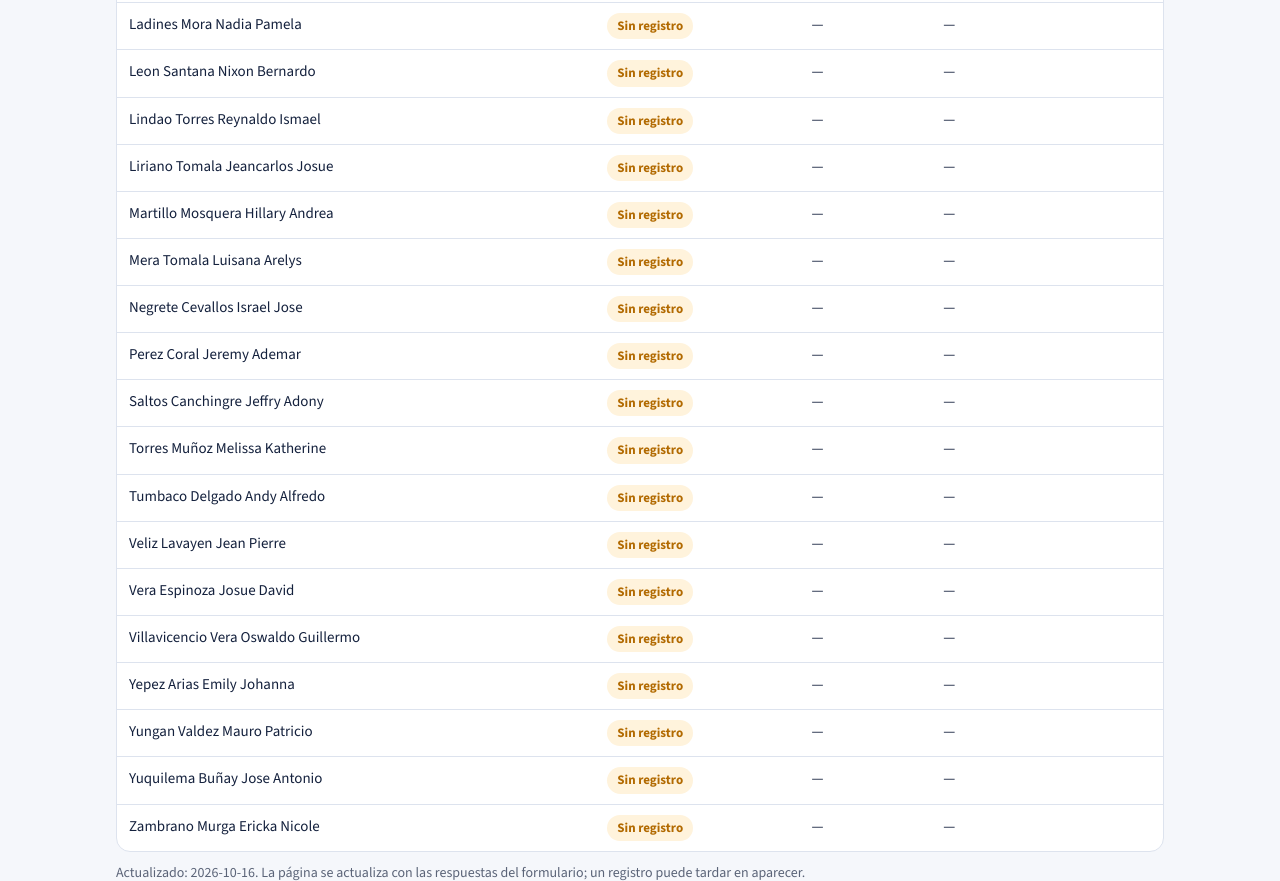
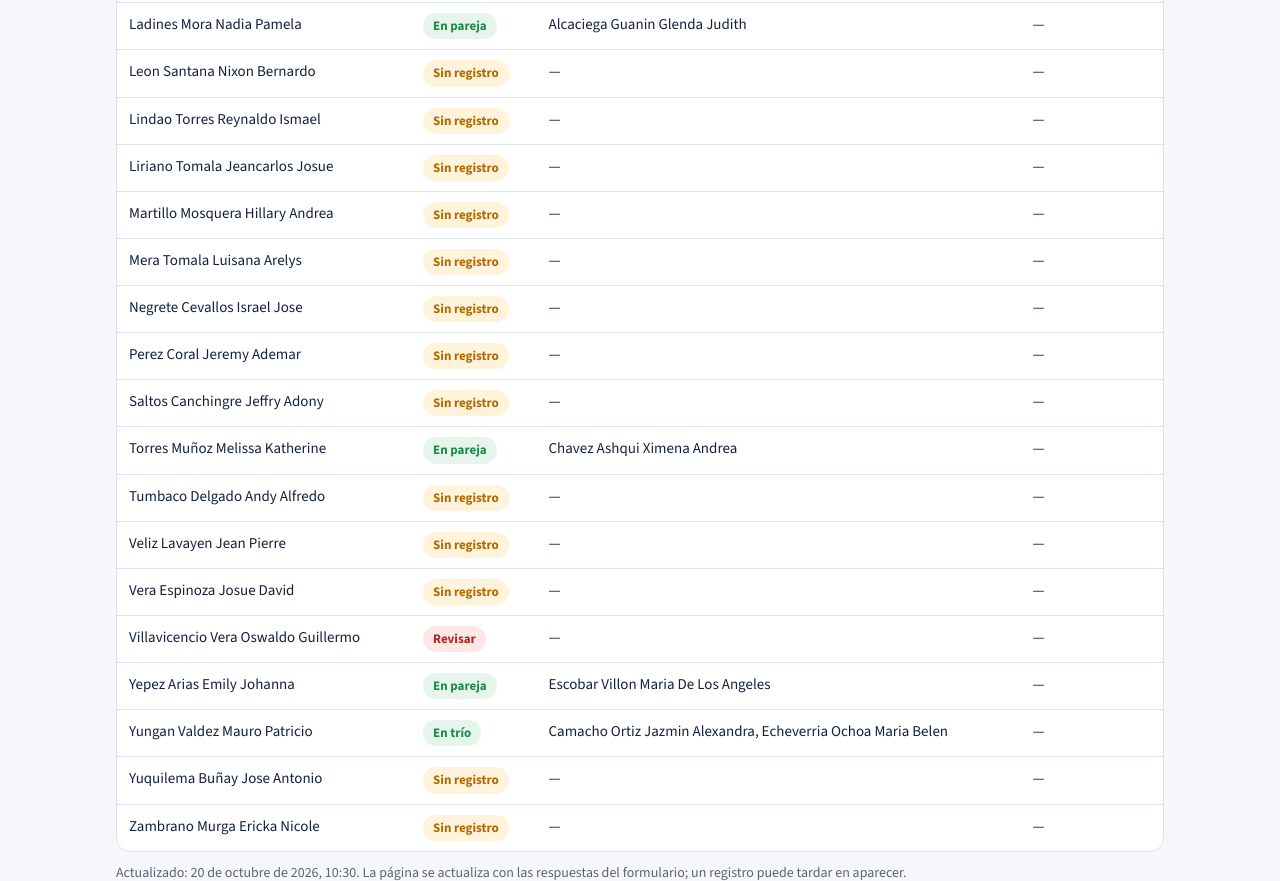
Before and after one commit to eriksa0603-wq/docencia-fau, a plain HTML site: page elp/index.html in a window 1280 px wide. Shown: the part 1919-2800 px from the top of the page. Drawn offline with nearby package versions, Linux system fonts and the light colour scheme.

Commit message:
Add files via upload

```diff
--- a/elp/index.html
+++ b/elp/index.html
@@ -218,7 +218,7 @@ footer{border-top:1px solid var(--line);padding:18px 0 30px;color:var(--muted);f
    DATOS · edite solo este bloque para actualizar la página
    ========================================================= */
 const DATA = {
-  actualizado: "2026-10-16",
+  actualizado: "20 de octubre de 2026, 10:30",
   fechaEntrega: "Martes 20 de octubre de 2026, 23:59",
   formsUrl: "https://forms.cloud.microsoft/Pages/ResponsePage.aspx?id=53YPJQVh40KC0L58RgrqWVGdHVB-G2BHl3gezOZxPkRUMUpQUEFNUzJMRjNPQlFMSFpZS0tQTkpWMC4u", // Microsoft Forms UG
   guiaUrl: "guia-ejercicio-1.pdf",    // PDF de la guía, en la misma carpeta del repositorio
@@ -262,6 +262,11 @@ const DATA = {
   ],
   // Registros del formulario. modalidad: "pareja", "trio" o "individual". Solo se admite un trío. linea: texto libre o "".
   registros: [
+    {integrantes: ["Torres Muñoz Melissa Katherine", "Chavez Ashqui Ximena Andrea"], modalidad: "pareja", linea: ""},
+    {integrantes: ["Camacho Ortiz Jazmin Alexandra", "Yungan Valdez Mauro Patricio", "Echeverria Ochoa Maria Belen"], modalidad: "trio", linea: ""},
+    {integrantes: ["Ladines Mora Nadia Pamela", "Alcaciega Guanin Glenda Judith"], modalidad: "pareja", linea: ""},
+    {integrantes: ["Yepez Arias Emily Johanna", "Escobar Villon Maria De Los Angeles"], modalidad: "pareja", linea: ""},
+    {integrantes: ["Garcia Verduga Jorge Raul", "Acosta Mejia Xiomara Dyan", "Villavicencio Vera Oswaldo Guillermo"], modalidad: "trio", linea: ""}
   ]
 };
 
```
